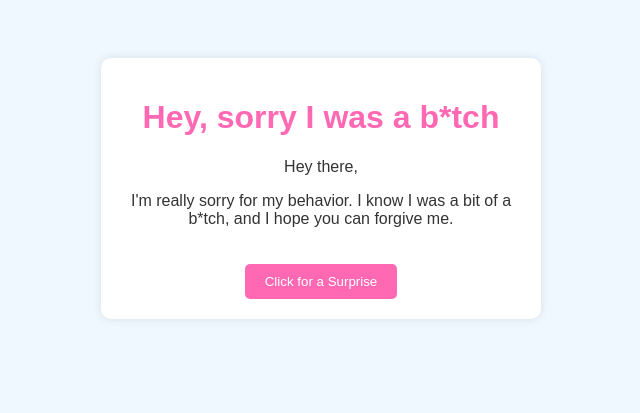
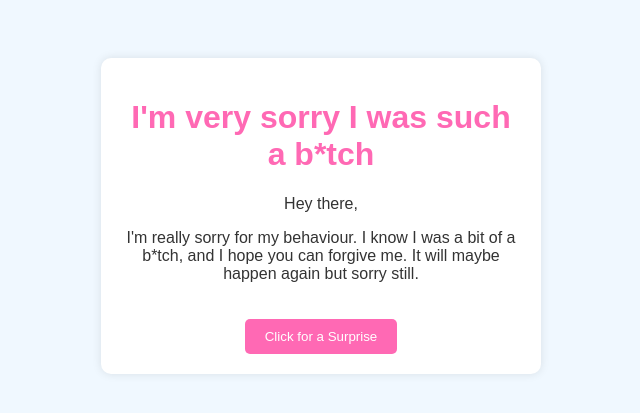
Before and after one commit to theaholtlund/sorry-i-was-a-b1tch, a Flask app: page / in a window 1280 px wide. Shown: the top 413 px of the page, without its empty margins (319-959 px from the left). Run offline with Flask 3, Linux system fonts and the light colour scheme.

Commit message:
Update wording

```diff
--- a/templates/index.html
+++ b/templates/index.html
@@ -11,11 +11,11 @@
   </head>
   <body>
     <div class="container">
-      <h1>Hey, sorry I was a b*tch</h1>
+      <h1>I'm very sorry I was such a b*tch</h1>
       <p>Hey there,</p>
       <p>
-        I'm really sorry for my behavior. I know I was a bit of a b*tch, and I
-        hope you can forgive me.
+        I'm really sorry for my behaviour. I know I was a bit of a b*tch, and I
+        hope you can forgive me. It will maybe happen again but sorry still.
       </p>
       <button onclick="showSurprise()">Click for a Surprise</button>
     </div>
```
